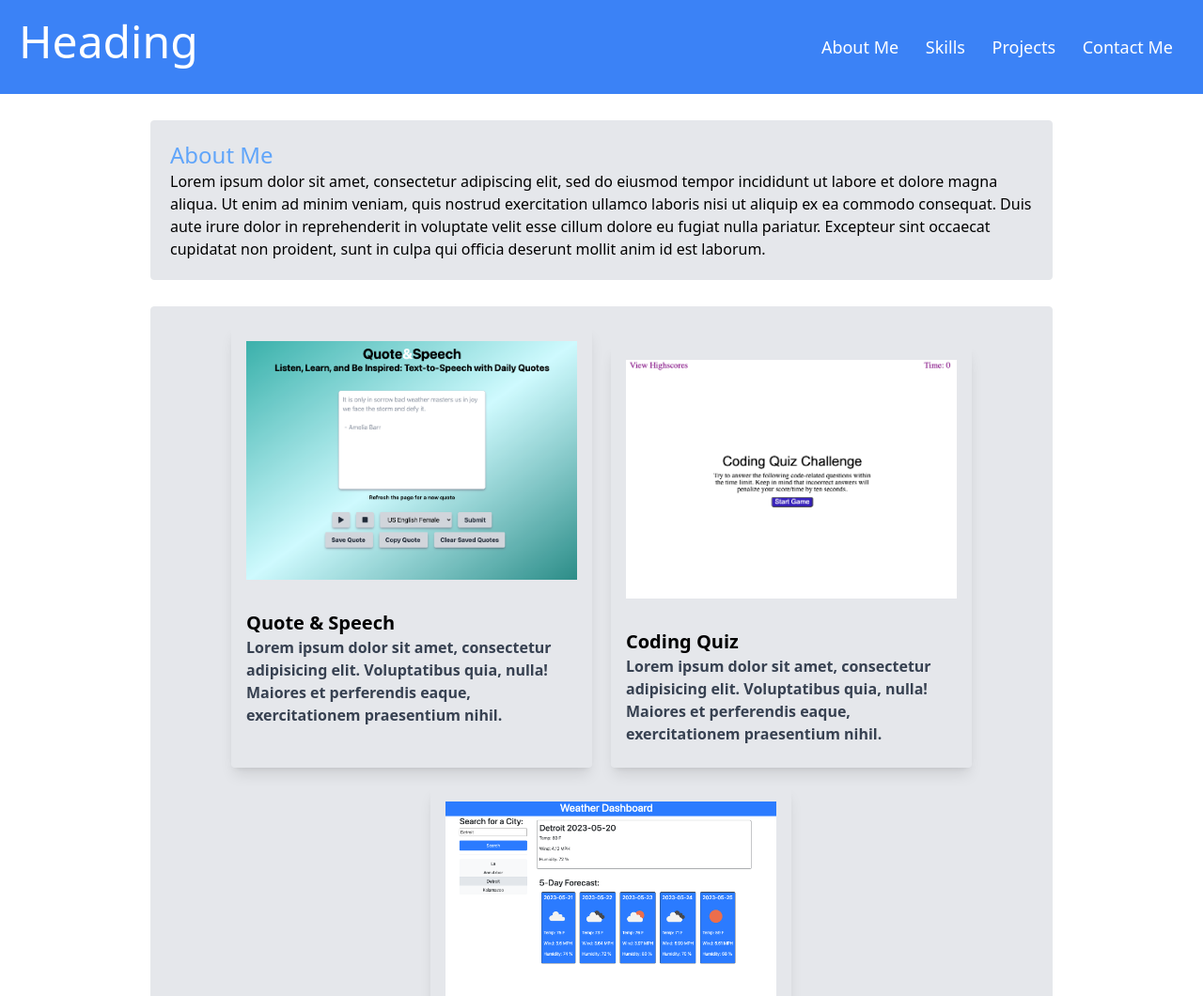
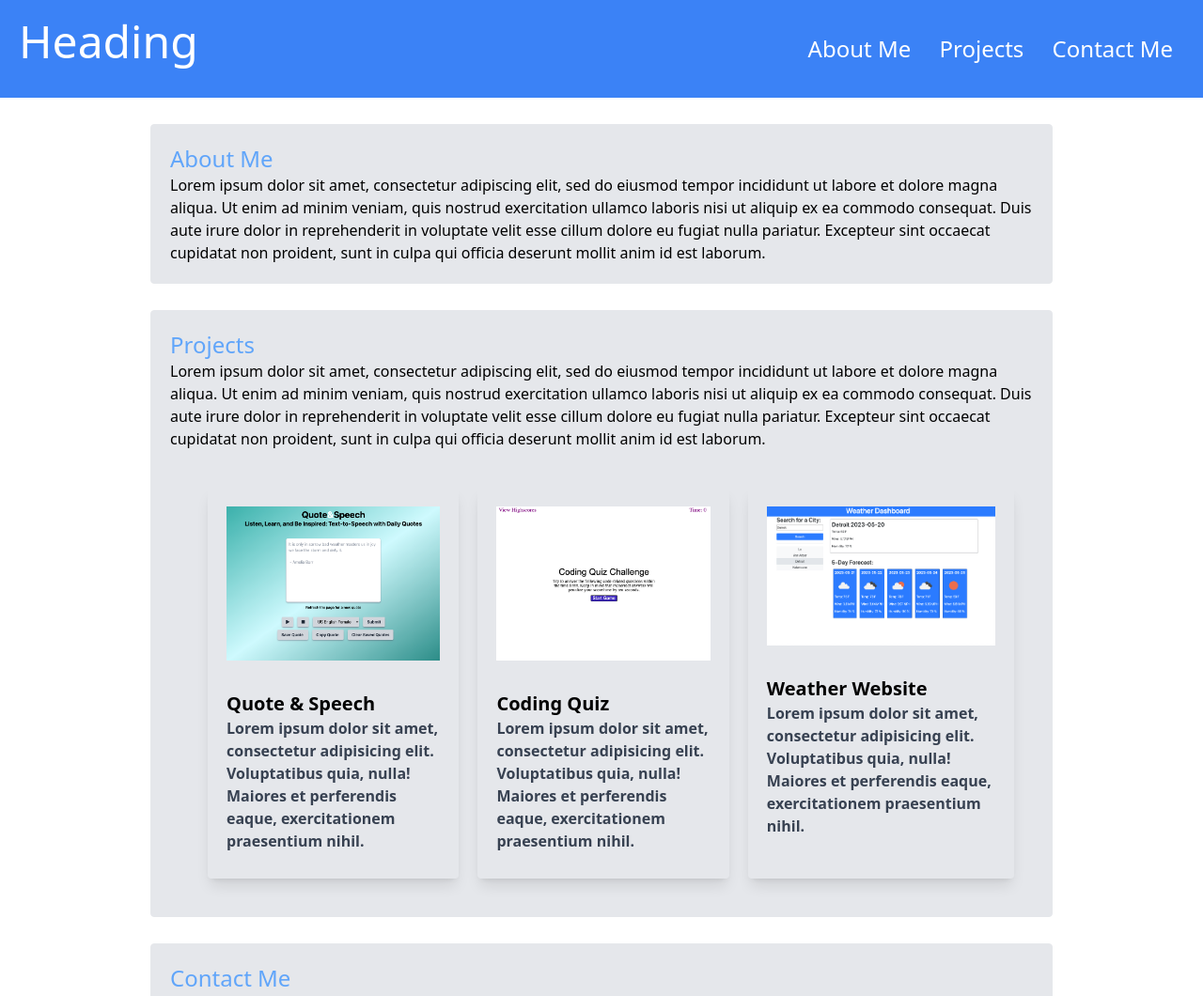
Before and after one commit to bcoleman56/Web-Portfolio, a plain HTML site: page index.html in a window 1280 px wide. Shown: the top 1060 px of the page at 94% size. Drawn offline with nearby package versions, Linux system fonts and the light colour scheme.

Commit message:
more stuff

```diff
--- a/assets/script.js
+++ b/assets/script.js
@@ -18,6 +18,7 @@ function addProjectsToPage(){
     const projects = [];
 
     // adds projects to array
+
     projects.push(new project('Quote & Speech', '05/18/2023', 'img of deployed app', 'https://kzb11128.github.io/quote-and-speech/'))
     projects.push(new project('Coding Quiz', '04/27/2023', 'img of deployed app', 'https://bcoleman56.github.io/coding-quiz/index.html'))
     projects.push(new project('Weather Website', '05/11/2023', 'img of deployed app', 'https://bcoleman56.github.io/weather-website/'))
@@ -28,14 +29,14 @@ function addProjectsToPage(){
 
     // LOOPS THROUGH PROJECTS
     for (let i = 0; i < projects.length; i++){
+
         console.log(projects[i]);
 
         // CARD ELEMENT
         let projectEl = document.createElement('div');
-        projectEl.classList.add('max-w-sm', 'rounded', 'overflow-hidden', 'shadow-lg', 'box-border', 'h-75', 'w-75', 'p-4', 'hover:bg-gray-300');
+        projectEl.classList.add('max-w-sm', 'rounded', 'overflow-hidden', 'shadow-lg', 'box-border', 'h-50', 'w-50', 'hover:bg-gray-300', 'p-5');
 
-        // IMG ELEMENT
-        let imgEl = document.createElement('img');
+        let imgEl = document.createElement('img')
         imgEl.classList.add('w-full', 'hover:border-solid', 'hover:border-blue-500', 'hover:border-4', 'w-full', 'h-9/12');
         imgEl.setAttribute('src', 'assets/images/' + projects[i].name + '.png')
         imgEl.setAttribute('alt', 'Image of ' + projects[i].name + ' project');
@@ -50,7 +51,7 @@ function addProjectsToPage(){
 
         // CONTAINER ELEMENT
         let containerEl = document.createElement('div');
-        containerEl.classList.add('px-6', 'py-4');
+        containerEl.classList.add('px-4', 'py-4');
 
         // TEXT DIV ELEMENT
         let textDivEl = document.createElement('div');
@@ -77,8 +78,7 @@ function addProjectsToPage(){
 
     }
     //displays the footer after projects, so it doesnt flash on the screen under about me section
-    let footerEl = document.querySelector('footer');
-    footerEl.classList.remove('hidden');
+    // projectsEl.classList.add('space-x-5')
 }
 
 
--- a/index.html
+++ b/index.html
@@ -11,19 +11,18 @@
 </head>
 <body class='flex items-center flex-col vh-screen vw-screen space-y-7'>
     <!-- Header -->
-    <header class='w-full bg-blue-500 text-white p-5'>
+    <header id='header' class='w-full bg-blue-500 text-white p-5'>
         <h1 class='inline-block text-5xl'>Heading</h1>
 
-        <ul class='inline-block text-lg float-right my-4'>
-            <li class='hover:text-black inline-block px-3'><a>About Me</a></li>
-            <li class='hover:text-black inline-block px-3'><a>Skills</a></li>
-            <li class='hover:text-black inline-block px-3'><a>Projects</a></li>
-            <li class='hover:text-black inline-block px-3'><a>Contact Me</a></li>
+        <ul class='inline-block text-2xl float-right my-4'>
+            <li class='hover:text-blue-700 inline-block px-3'><a href='#about-me'>About Me</a></li>
+            <li class='hover:text-blue-700 inline-block px-3'><a href='#projects'>Projects</a></li>
+            <li class='hover:text-blue-700 inline-block px-3'><a href='#contact-me'>Contact Me</a></li>
         </ul>
     </header>
 
         <!-- About Me -->
-    <div id='about-me' class='flex flex-col w-3/4 bg-gray-200 p-5 border rounded '>
+    <div id='about-me' class='flex flex-col w-3/4 bg-gray-200 p-5 border rounded'>
         <h2 class='text-2xl text-blue-400'>About Me</h2>
         <p class=''>Lorem ipsum dolor sit amet, consectetur adipiscing elit,
             sed do eiusmod tempor incididunt ut labore et dolore magna
@@ -36,12 +35,22 @@
     </div>
 
 
+    <!-- Projects -->
+    <div id='projects' class=' w-3/4 border rounded bg-gray-200 space-x-5 space-y-5 p-5'>
+        <div class='flex flex-col w-full '>
+            <h2 class='text-2xl text-blue-400'>Projects</h2>
+            <p>Lorem ipsum dolor sit amet, consectetur adipiscing elit,
+            sed do eiusmod tempor incididunt ut labore et dolore magna
+            aliqua. Ut enim ad minim veniam, quis nostrud exercitation
+            ullamco laboris nisi ut aliquip ex ea commodo consequat. Duis
+            aute irure dolor in reprehenderit in voluptate velit esse cillum
+            dolore eu fugiat nulla pariatur. Excepteur sint occaecat
+            cupidatat non proident, sunt in culpa qui officia deserunt
+            mollit anim id est laborum.</p>
+        </div>
 
-
-    <!-- Projects -->
-    <div id='projects' class=' w-3/4 '>
-        <div id='projects-container' class='columns-3 flex flex-wrap bg-gray-200 justify-center align-center space-x-5 space-y-5 p-5 border rounded'>
-
+        <div id='projects-container' class='columns-3 flex grid-flow-row gap-5 justify-center align-center p-5'>
+            <!-- projects are added into this area via JS-->
         </div>
     </div>
 
@@ -55,8 +64,8 @@
     </div>
 
     <!-- Footer  added in js-->
-    <footer class='w-full bg-purple-400 relative bottom-0 p-5 hidden'>
-        <p>footer</p>
-    </footer>
+    <!-- <footer class='w-full bg-purple-400 relative bottom-0 p-5 text-white'>
+        <h4></h4>
+    </footer> -->
 </body>
 </html>
```
Also changed, not shown: portfolio.html (added, +43 -0 lines).
